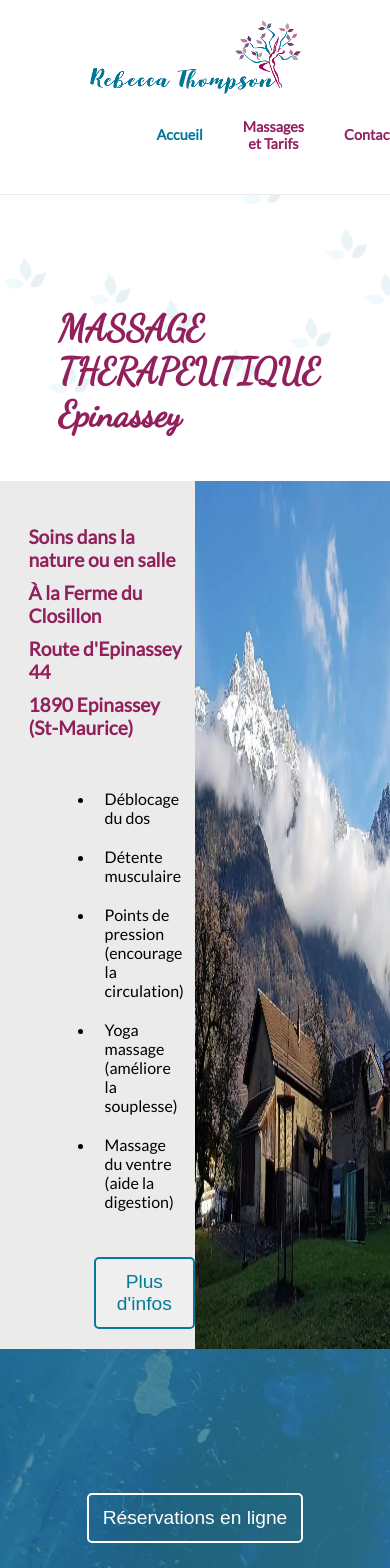
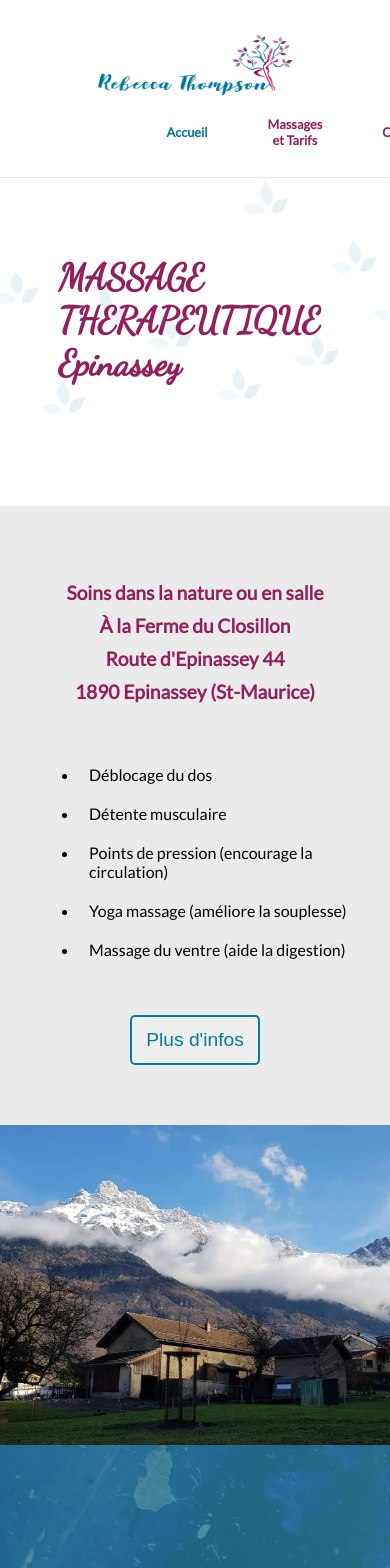
Before and after one commit to ppiippaa/rebecca-thompson, a React (Create React App) app: page / in a window 390 px wide. Shown: the top 1568 px of the page. Built offline with nearby package versions, Linux system fonts and the light colour scheme.

Commit message:
add responsive styling to home page and nav bar

```diff
--- a/src/App.js
+++ b/src/App.js
@@ -1,4 +1,4 @@
-import { Routes, Route } from 'react-router-dom';
+import {Routes, Route} from 'react-router-dom';
 
 import Home from './pages/home/home.component';
 import Services from "./pages/services/services.component";
@@ -9,19 +9,22 @@ import Footer from "./components/footer/footer.component";
 
 import './App.scss';
 import ContactBanner from "./components/contact-banner/contact-banner.component";
+import ScrollToTop from "./utils/scrollToTop.component";
 
 function App() {
     return (
+        <ScrollToTop>
             <div className="App">
-        <Nav />
+                <Nav/>
                 <Routes>
-        <Route path='/' element={<Home />}/>
-        <Route path='massages-et-tarifs' element={<Services />}/>
-        <Route path='contact' element={<Contact />}/>
+                    <Route path='/' element={<Home/>}/>
+                    <Route path='massages-et-tarifs' element={<Services/>}/>
+                    <Route path='contact' element={<Contact/>}/>
                 </Routes>
                 <ContactBanner/>
-        <Footer />
+                <Footer/>
             </div>
+        </ScrollToTop>
     );
 }
 
--- a/src/components/massage-card/massage-card.styles.scss
+++ b/src/components/massage-card/massage-card.styles.scss
@@ -2,6 +2,7 @@
 
 .massage-card {
   padding: 0 2rem;
+
 
   img {
     height: 280px;
--- a/src/components/nav/nav.styles.scss
+++ b/src/components/nav/nav.styles.scss
@@ -15,10 +15,19 @@
   position: fixed;
   top: 0;
   background-color: white;
+  z-index: 3;
+  @include devices(mobile) {
+    height: 21vh;
+  }
+
 
   .nav-logo img {
     height: 120px;
     width: 260px;
+    @include devices(mobile) {
+      height: 100px;
+      width: 240px;
+    }
   }
 
   .nav-links {
@@ -28,11 +37,19 @@
     align-items: center;
     justify-content: space-evenly;
     padding-bottom: 3rem;
+    @include devices(mobile) {
+      padding-bottom: 1rem;
+    }
+
 
     .link {
       text-decoration: none;
       font-weight: bold;
-      padding: 0 20px 0 20px;
+      padding: 0 20px;
+      @include devices(mobile) {
+        font-size: 0.8rem;
+        padding: 0 30px;
+      }
 
       &:hover {
         opacity: 0.8;
--- a/src/pages/home/home.component.jsx
+++ b/src/pages/home/home.component.jsx
@@ -50,7 +50,7 @@ const Home = () => {
             </section>
 
             <section className='explanation-and-experience'>
-                <div className='grid-container grid-img'>
+                <div className='grid-container grid-img back-massage-img'>
                     <div className='grid-child'>
                         <img src={BackMassage} alt="Back massage"/>
                     </div>
@@ -86,7 +86,7 @@ const Home = () => {
                             </ul>
                         </div>
                     </div>
-                    <div className='grid-child grid-img'>
+                    <div className='grid-child grid-img yoga-massage-img'>
                         <img src={YogaMassage} alt="Yoga massage"/>
                     </div>
                 </div>
--- a/src/pages/home/home.styles.scss
+++ b/src/pages/home/home.styles.scss
@@ -14,12 +14,19 @@
       background-size: cover;
       text-align: left;
       padding: 25vh 0 10vh 0;
+      @include devices(mobile) {
+        height: 25vh;
+      }
+
 
       h1 {
         text-transform: uppercase;
         margin-top: 6rem;
         margin-bottom: 0;
         margin-left: 15%;
+        @include devices(mobile) {
+          margin-top: 2.8rem;
+        }
       }
 
       h2 {
@@ -32,6 +39,9 @@
       display: flex;
       flex-direction: row;
       min-height: 65vh;
+      @include devices(mobile) {
+        flex-direction: column;
+      }
 
       .landing-section-text {
         background-color: $light-grey;
@@ -39,9 +49,17 @@
         display: flex;
         flex-direction: column;
         justify-content: space-evenly;
+        @include devices(mobile) {
+          width: 100%;
+          justify-content: center;
+          padding-top: 30px;
+        }
 
         .landing-p {
           text-align: left;
+          @include devices(mobile) {
+            text-align: center;
+          }
 
           p {
             padding-top: 20px;
@@ -49,6 +67,9 @@
             font-size: 1.2rem;
             font-weight: bold;
             margin-left: 12%;
+            @include devices(mobile) {
+              margin-left: 0;
+            }
 
             span {
               display: block;
@@ -59,9 +80,15 @@
 
         .landing-ul {
           text-align: left;
+          @include devices(mobile) {
+            padding-top: 12px;
+          }
 
           ul {
             margin-left: 28%;
+            @include devices(mobile) {
+              margin-left: 10%;
+            }
 
             li {
               padding: 10px;
@@ -75,6 +102,9 @@
             margin: 20px 0 20px 48%;
             padding: 12px 14px;
             border: 2px solid $teal;
+            @include devices(mobile) {
+              margin: 30px 0 60px 0;
+            }
 
             &:hover {
               background-color: rgba(0, 0, 0, 0.2);
@@ -94,6 +124,10 @@
 
       .landing-section-image {
         width: 50%;
+        @include devices(mobile) {
+          width: 100%;
+          height: 320px;
+        }
 
         img {
           height: 100%;
@@ -112,6 +146,7 @@
     align-items: center;
     justify-content: center;
     background-image: linear-gradient(to right, rgba(31, 113, 143, 0.8), rgba(47, 132, 161, 0.8)), url("../../assets/icy-globe.jpg");
+
 
     Button {
       font-size: 1.2rem;
@@ -141,14 +176,38 @@
       display: grid;
       grid-template-columns: 1fr 1fr;
       grid-template-rows: auto auto;
+      @include devices(mobile) {
+        display: flex;
+        flex-direction: column;
+        align-items: center;
+        justify-content: center;
+      }
 
       .grid-child {
         height: 100%;
         width: 100%;
 
+        .experience-text-container {
+          @include devices(mobile) {
+            width: 80%;
+            z-index: 2;
+            margin-bottom: -800px;
+            background-color: white;
+          }
+        }
+
+
         img {
           height: 100%;
           width: 100%;
+          @include devices(mobile) {
+            height: 910px;
+          }
+
+          .yoga-massage-img {
+            margin-bottom: 0;
+          }
+
         }
       }
 
@@ -160,6 +219,9 @@
         align-items: center;
         justify-content: space-between;
         margin: 40px 0;
+        @include devices(mobile) {
+          max-width: 80%;
+        }
       }
 
       .grid-text {
@@ -177,14 +239,30 @@
 
       .explanation-text-container {
         color: white;
+        @include devices(mobile) {
+          font-size: 0.9rem;
+          text-align: justify;
+
+        }
       }
 
       .burgundy-bg {
         background-color: $burgundy;
+        @include devices(mobile) {
+          width: 80%;
+          z-index: 2;
+          margin-top: -850px;
+          margin-bottom: -50px;
+        }
       }
 
       .experience-text-container {
         color: $teal;
+        @include devices(mobile) {
+          padding: 30px 0;
+          font-size: 0.9rem;
+
+        }
 
         .subheading {
           color: $burgundy;
@@ -193,6 +271,10 @@
         ul {
           list-style: none;
           text-align: left;
+          @include devices(mobile) {
+            width: 65%;
+            padding-left: 0;
+          }
 
           li {
             padding: 5px 0;
--- a/src/pages/services/services.styles.scss
+++ b/src/pages/services/services.styles.scss
@@ -13,6 +13,9 @@
     font-family: $font-accent;
     font-size: 2.5rem;
     color: $teal;
+    @include devices(mobile) {
+      margin-top: 4.5rem;
+    }
   }
 
   .massages-grid {
@@ -21,6 +24,14 @@
     max-width: 80%;
     grid-template-rows: repeat(2, 1fr);
     grid-template-columns: repeat(3, 1fr);
+    @include devices(mobile) {
+      display: flex;
+      flex-direction: column;
+      align-items: center;
+      justify-content: center;
+      padding: 3rem 0 6rem 0;
+
+    }
   }
 
   .tarifs-text-container {
--- /dev/null
+++ b/src/utils/scrollToTop.component.jsx
@@ -0,0 +1,14 @@
+import { useEffect} from "react";
+import { useLocation } from "react-router-dom";
+
+const ScrollToTop = (props) => {
+    const location = useLocation();
+    useEffect(() => {
+        window.scrollTo(0,0);
+    }, [location]);
+
+    return <>{props.children}</>
+
+}
+
+export default ScrollToTop;
--- a/src/variables.scss
+++ b/src/variables.scss
@@ -5,6 +5,21 @@ $light-grey: rgb(235,235,235);
 $pink: rgb(184,117,150);
 $blue: rgb(27,117,148);
 
-/* Type faces*/
+/* Type faces */
 $font-plain: 'Lato', sans-serif;
 $font-accent: 'Dancing Script', cursive;
+
+/* Media Query Mixin */
+@mixin devices ($breakpoint) {
+  @if $breakpoint == tablet {
+    @media only scfeen and (max-width: 680px) {
+      @content
+    }
+  }
+
+  @if $breakpoint == mobile {
+    @media only screen and (max-width: 481px) {
+      @content
+    }
+  }
+}
```
Lines whose indentation alone changed are shown as unchanged.
